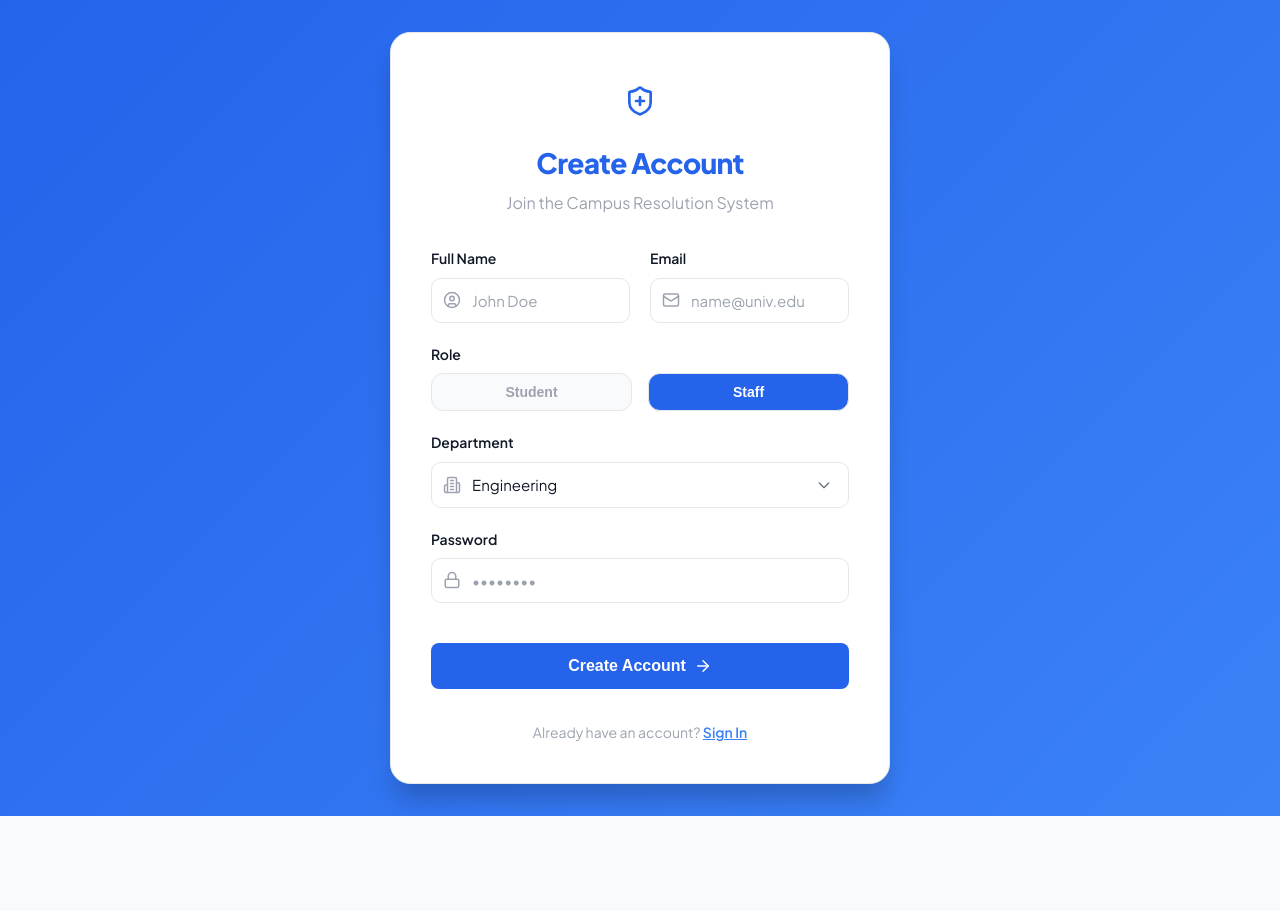
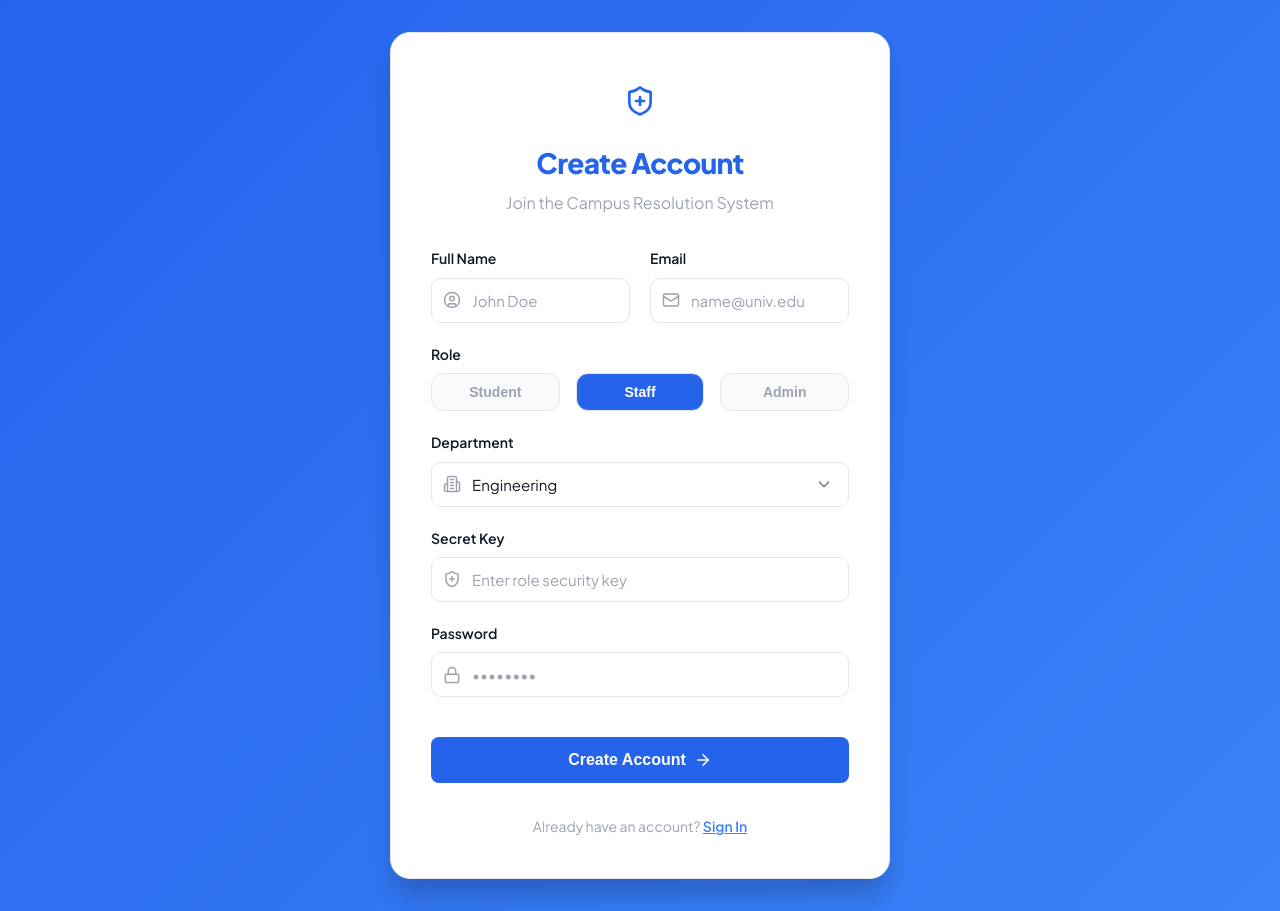
Before and after one commit to sathvikreddysoma23/CIRS, a React (Vite) app in the folder frontend/: page /register in a window 1280 px wide. Both pictures are taken after a click on the button "Staff". Before the commit the page ends 816 px from the top, so only its background shows below. Built offline with nearby package versions, Linux system fonts and the light colour scheme; no server answers.

Commit message:
Fix registration issues and implement role-based secret keys and UI visibility

```diff
--- a/frontend/src/pages/auth/Register.jsx
+++ b/frontend/src/pages/auth/Register.jsx
@@ -9,7 +9,8 @@ const Register = () => {
     email: '',
     password: '',
     role: 'student',
-    department: 'Engineering'
+    department: 'Engineering',
+    secret_key: ''
   })
   const [error, setError] = useState('')
   const [loading, setLoading] = useState(false)
@@ -26,7 +27,7 @@ const Register = () => {
       else if (user.role === 'department') navigate('/staff')
       else navigate('/student')
     } catch (err) {
-      setError('Registration failed. Please try again.')
+      setError(err.response?.data?.detail || 'Registration failed. Please try again.')
     } finally {
       setLoading(false)
     }
@@ -107,7 +108,7 @@ const Register = () => {
           <div style={{ marginBottom: '1.25rem' }}>
             <label style={{ display: 'block', fontSize: '0.875rem', fontWeight: 600, marginBottom: '0.5rem' }}>Role</label>
             <div style={{ display: 'flex', gap: '1rem' }}>
-              {['student', 'department'].map((r) => (
+              {['student', 'department', 'admin'].map((r) => (
                 <button
                   key={r}
                   type="button"
@@ -131,6 +132,7 @@ const Register = () => {
             </div>
           </div>
 
+          {formData.role !== 'student' && (
             <div style={{ marginBottom: '1.25rem' }}>
               <label style={{ display: 'block', fontSize: '0.875rem', fontWeight: 600, marginBottom: '0.5rem' }}>Department</label>
               <div style={{ position: 'relative' }}>
@@ -148,6 +150,24 @@ const Register = () => {
                 <Building2 size={18} color="var(--text-light)" style={{ position: 'absolute', left: '0.75rem', top: '50%', transform: 'translateY(-50%)' }} />
               </div>
             </div>
+          )}
+
+          {formData.role !== 'student' && (
+            <div style={{ marginBottom: '1.25rem' }}>
+              <label style={{ display: 'block', fontSize: '0.875rem', fontWeight: 600, marginBottom: '0.5rem' }}>Secret Key</label>
+              <div style={{ position: 'relative' }}>
+                <input
+                  type="password"
+                  placeholder="Enter role security key"
+                  required
+                  value={formData.secret_key}
+                  onChange={(e) => setFormData({...formData, secret_key: e.target.value})}
+                  style={{ width: '100%', paddingLeft: '2.5rem' }}
+                />
+                <ShieldPlus size={18} color="var(--text-light)" style={{ position: 'absolute', left: '0.75rem', top: '50%', transform: 'translateY(-50%)' }} />
+              </div>
+            </div>
+          )}
 
           <div style={{ marginBottom: '2.5rem' }}>
             <label style={{ display: 'block', fontSize: '0.875rem', fontWeight: 600, marginBottom: '0.5rem' }}>Password</label>
--- a/frontend/src/pages/student/RaiseIssue.jsx
+++ b/frontend/src/pages/student/RaiseIssue.jsx
@@ -292,7 +292,7 @@ const RaiseIssue = () => {
               <div style={{ color: '#2563EB' }}><Shield size={24} /></div>
               <div>
                 <h4 style={{ fontWeight: 700, fontSize: '0.875rem', color: '#1E3A8A', marginBottom: '0.5rem' }}>Verified Communication</h4>
-                <p style={{ fontSize: '0.8125rem', color: '#60A5FA', lineHeight: 1.5, color: '#1E40AF' }}>
+                <p style={{ fontSize: '0.8125rem', lineHeight: 1.5, color: '#1E40AF' }}>
                   Your submission is encrypted and transmitted directly to institutional handlers for rapid triage.
                 </p>
               </div>
```
Also changed, not shown: 2 other files (tests, documents, lock files or other folders). Lines whose indentation alone changed are shown as unchanged.
